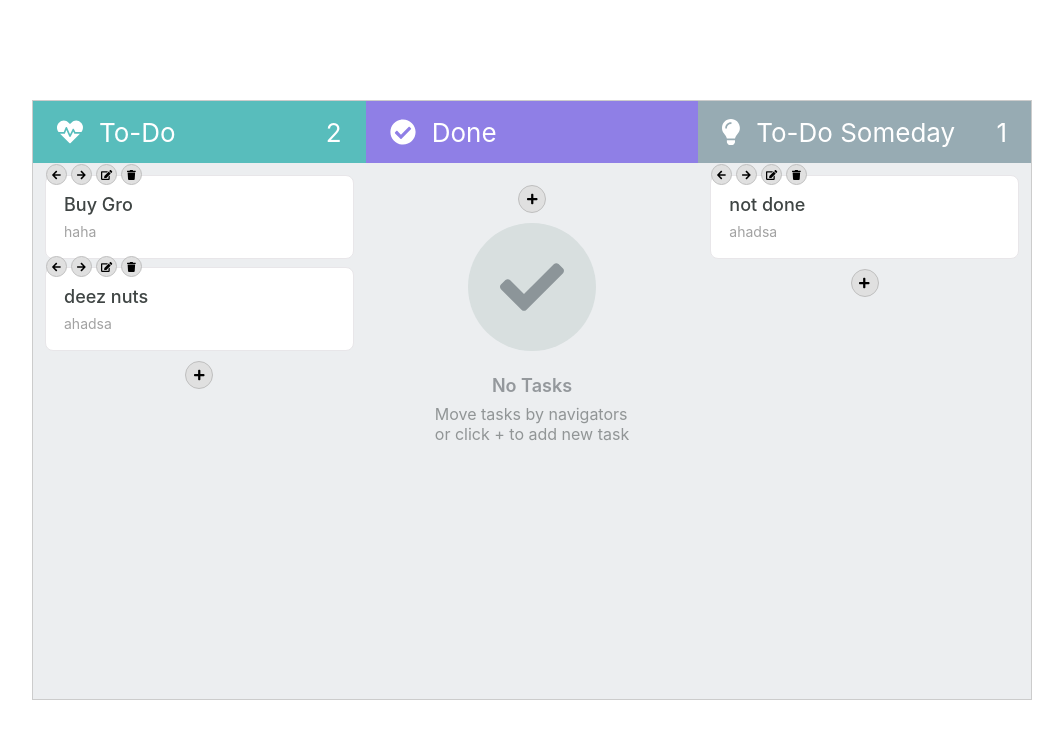
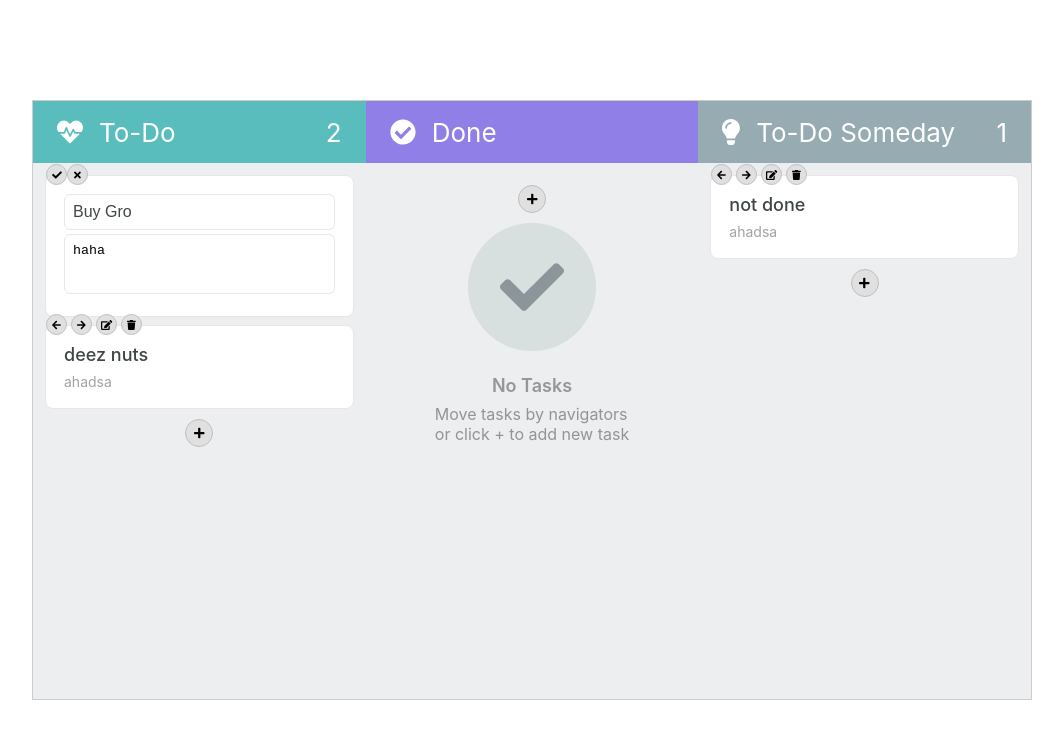
Before and after one commit to erenkulaksiz/todo-react, a React (Create React App) app: page / in a window 1280 px wide. Both pictures are taken after a click on the link 214 px from the left and 174 px from the top of the page. Shown: the top 738 px of the page, without its empty margins (108-1171 px from the left). Built offline with nearby package versions, Linux system fonts and the light colour scheme.

Commit message:
editing works now

```diff
--- a/src/index.jsx
+++ b/src/index.jsx
@@ -20,6 +20,10 @@ class TodoApp extends Component {
 
   render() {
 
+    const editMode = (taskId) => {
+        store.dispatch({ type: 'EDIT_MODE', payload: taskId });
+    }
+
     const addTask = (taskTarget) => {
         console.log("add task click target: "+taskTarget);
         store.dispatch({ type: 'ADD_TASK', payload: taskTarget });
@@ -30,18 +34,31 @@ class TodoApp extends Component {
         store.dispatch({ type: 'DEL_TASK', payload: taskId });
     }
 
+    const cancelEdit = () => {
+        store.dispatch({ type: 'EDIT_MODE', payload: -1 });
+    }
+
+    const submitEdit = (data, id) => {
+        store.dispatch({ type: 'EDIT_SUBMIT', payload: {data, id} });
+        store.dispatch({ type: 'EDIT_MODE', payload: -1 });
+    }
+
     const todoTasks = [], laterTasks = [], doneTasks = [];
 
     store.getState().map(function(task, index){
         switch(task.taskTarget){
             case 'todo':
-                todoTasks.push(<Card key={index} taskName={task.taskName} taskDesc={task.taskDesc} /* index instead of id */ onDelTask={() => {delTask(index)}} />);
+                if(store.getState()[0].editing && index == store.getState()[0].id){
+                    todoTasks.push(<Card key={index} taskName={task.taskName} taskDesc={task.taskDesc} isEditing={true} onCancel={() => {cancelEdit()}} onSubmit={(data) => {submitEdit(data, index)}}/>);
+                }else{
+                    todoTasks.push(<Card key={index} taskName={task.taskName} taskDesc={task.taskDesc} onEditClick={() => {editMode(index)}} isEditing={false} /* index instead of id */ onDelTask={() => {delTask(index)}} />);
+                }
             break;
             case 'later':
-                laterTasks.push(<Card key={index} taskName={task.taskName} taskDesc={task.taskDesc} /* index instead of id */ onDelTask={() => {delTask(index)}} />);
+                laterTasks.push(<Card key={index} taskName={task.taskName} taskDesc={task.taskDesc} onEditClick={() => {editMode(index)}} isEditing={false} /* index instead of id */ onDelTask={() => {delTask(index)}} />);
             break;
             case 'done':
-                doneTasks.push(<Card key={index} taskName={task.taskName} taskDesc={task.taskDesc} /* index instead of id */ onDelTask={() => {delTask(index)}} />);
+                doneTasks.push(<Card key={index} taskName={task.taskName} taskDesc={task.taskDesc} onEditClick={() => {editMode(index)}} isEditing={false} /* index instead of id */ onDelTask={() => {delTask(index)}} />);
             break;
         }
     })
--- a/src/modules/card/card.jsx
+++ b/src/modules/card/card.jsx
@@ -2,21 +2,52 @@ import React, { Component } from 'react'
 import styles from './card.module.scss';
 import PropTypes from 'prop-types'
 import { FontAwesomeIcon } from '@fortawesome/react-fontawesome'
-import { faArrowLeft, faArrowRight, faEdit, faTrash } from '@fortawesome/free-solid-svg-icons'
+import { faArrowLeft, faArrowRight, faEdit, faTrash, faCheck, faTimes } from '@fortawesome/free-solid-svg-icons'
 
 class Card extends Component {
     constructor(props) {
         super(props);
+        this.state = {
+            title: null,
+            desc: null,
+        };
+    }
+    handleChange = (event) => {
+        this.setState({ [event.target.name]: event.target.value });
+    }
+    render() {
+        const { taskName, taskDesc, isEditing, onEditClick, onDelTask, onSubmit, onCancel} = this.props
+
+        const data = {
+            desc: this.state.desc,
+            title: this.state.title
         }
 
-    render() {
-        const { taskName, taskDesc, onDelTask } = this.props
+        if(isEditing){
+            return(
+                // Editing mode
+                <div className={styles.card__edit}>
+                    {/* Controls */}
+                    <div className={styles.card__controls_hover}>
+                        <a href='#' onClick={() => {onSubmit(data)}} className={styles.navIconSubmit}><FontAwesomeIcon icon={faCheck}/></a>
+                        <a href='#' onClick={onCancel}><FontAwesomeIcon icon={faTimes}/></a>
+                    </div>
+                    {/* End of Controls */}
+                    <div className={styles.card__title}>
+                        <input type='text' name={'title'} placeholder={'Title'} defaultValue={taskName} onChange={this.handleChange}></input>
+                    </div>
+                    <div className={styles.card__desc}>
+                        <textarea placeholder={'Description'} name={'desc'} cols="25" rows="5" defaultValue={taskDesc} onChange={this.handleChange}></textarea>
+                    </div>
+                </div>
+            )
+        }else{
             return(
                 <div className={styles.card}>
                     <div className={styles.card__controls_hover}>
                         <a href='#' className={styles.navIcon}><FontAwesomeIcon icon={faArrowLeft}/></a>
                         <a href='#' className={styles.navIcon}><FontAwesomeIcon icon={faArrowRight}/></a>
-                    <a href='#' className={styles.navIcon}><FontAwesomeIcon icon={faEdit} /></a>
+                        <a href='#' onClick={onEditClick} className={styles.navIcon}><FontAwesomeIcon icon={faEdit} /></a>
                         <a href='#' onClick={onDelTask}><FontAwesomeIcon icon={faTrash}/></a>
                     </div>
                     <div className={styles.title}>
@@ -29,11 +60,16 @@ class Card extends Component {
             )
         }
     }
+}
 
 Card.propTypes = {
     taskName: PropTypes.string.isRequired,
     taskDesc: PropTypes.string.isRequired,
-    onDelTask: PropTypes.func.isRequired
+    isEditing: PropTypes.bool.isRequired,
+    onEditClick: PropTypes.func,
+    onDelTask: PropTypes.func,
+    onCancel: PropTypes.func,
+    onSubmit: PropTypes.func,
 }
 
 export default Card
--- a/src/modules/card/card.module.scss
+++ b/src/modules/card/card.module.scss
@@ -52,6 +52,46 @@
             }
         }
     }
+    &__edit{
+        display: flex;
+        flex-direction: column;
+        background-color: white;
+        width: 100%;
+        //height: 100%;
+        padding: 18px;
+        border: 1px solid #E8E6E9;
+        border-radius: 8px;
+        position: relative;
+        overflow-wrap: break-word;
+        &:nth-child(1n+2){
+            margin-top: 8px;
+        }
+        .card__title{
+            width: 100%;
+            input{
+                font-size: 16px;
+                color: #404644;
+                width: 100%;
+                padding: 8px;
+                border: 1px solid #E8E6E9;
+                border-radius: 6px;
+                outline: none;
+            }
+        }
+        .card__desc{
+            width: 100%;
+            textarea{
+                resize: none;
+                height: 60px;
+                width: 100%;
+                padding: 8px;
+                margin-top: 4px;
+                border: 1px solid #E8E6E9;
+                border-radius: 6px;
+                outline: none;
+            }
+        }
+    }
 }
 
 .navIcon{
--- a/src/reducers/index.js
+++ b/src/reducers/index.js
@@ -1,6 +1,10 @@
 
 
 const defaultState = [
+  {
+    editing: false,
+    id: 0,
+  },
   {
     id: 1,
     taskName: "Buy Gro",
@@ -55,8 +59,22 @@ export default (state = defaultState, action) => {
       console.log(newState);
       return newState
     case 'EDIT_MODE':
-      // buraya edite giren payload gelecek
-      // indexte edit modu okuyacağim eğer edit modda index varsa ve o anki maplenen indexle uyuşuyosa edit moda alıcak
+      state[0].editing = !state[0].editing;
+      state[0].id = action.payload;
+      return state
+    case 'EDIT_SUBMIT':
+      console.log(action.payload.id);
+      if(action.payload.data.title){
+        // INDEXLE CALISIYORUMM!!!
+        state[action.payload.id].taskName = action.payload.data.title;
+        console.log("changed title to: "+action.payload.data.title);
+        /// IDYE GECINCE DEGISTIR UYARIIII!!!
+      }
+      if(action.payload.data.desc){
+        // !!!!!
+        state[action.payload.id].taskDesc = action.payload.data.desc;
+        console.log("changed desc to: "+action.payload.data.desc);
+      }
       return state
     default:
       return state
```
Also changed, not shown: 1 other file (tests, documents, lock files or other folders). Lines whose indentation alone changed are shown as unchanged.
